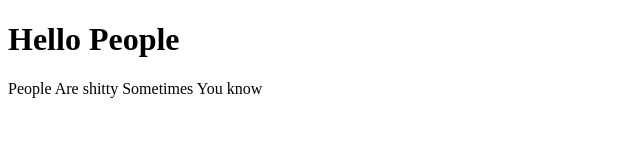
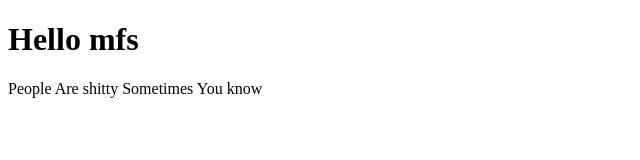
Before and after one commit to AminBenmoussa-bruno/try, a plain HTML site: page index.html in a window 1280 px wide. Shown: the whole page, without its empty margins (0-640 px from the left). Drawn offline with Linux system fonts and the light colour scheme.

Commit message:
Update index.html

```diff
--- a/index.html
+++ b/index.html
@@ -6,7 +6,7 @@
     <title>Document</title>
 </head>
 <body>
-    <h1>Hello People</h1>
+    <h1>Hello mfs</h1>
     <p>People Are shitty Sometimes You know</p>
 </body>
 </html>
```
